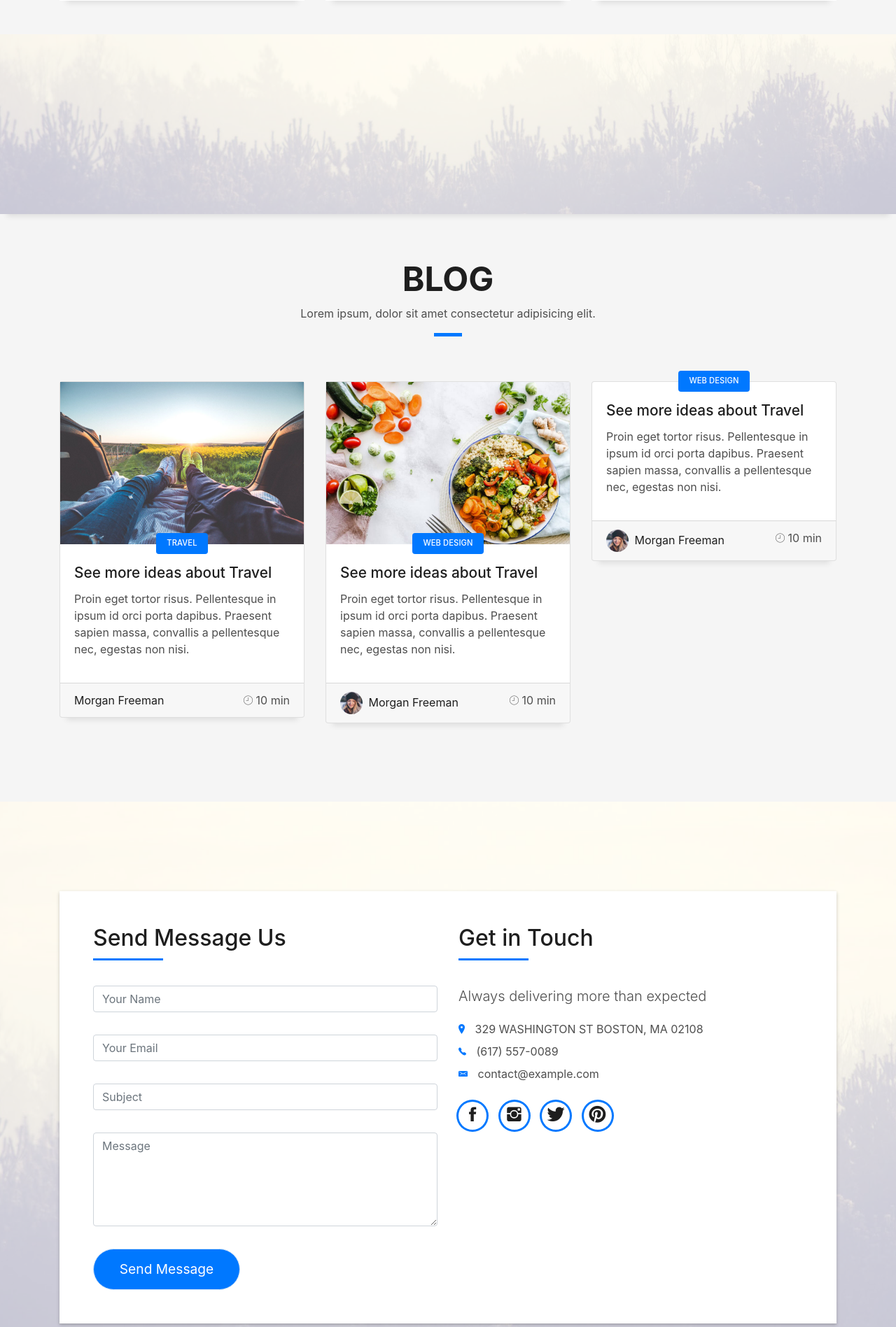
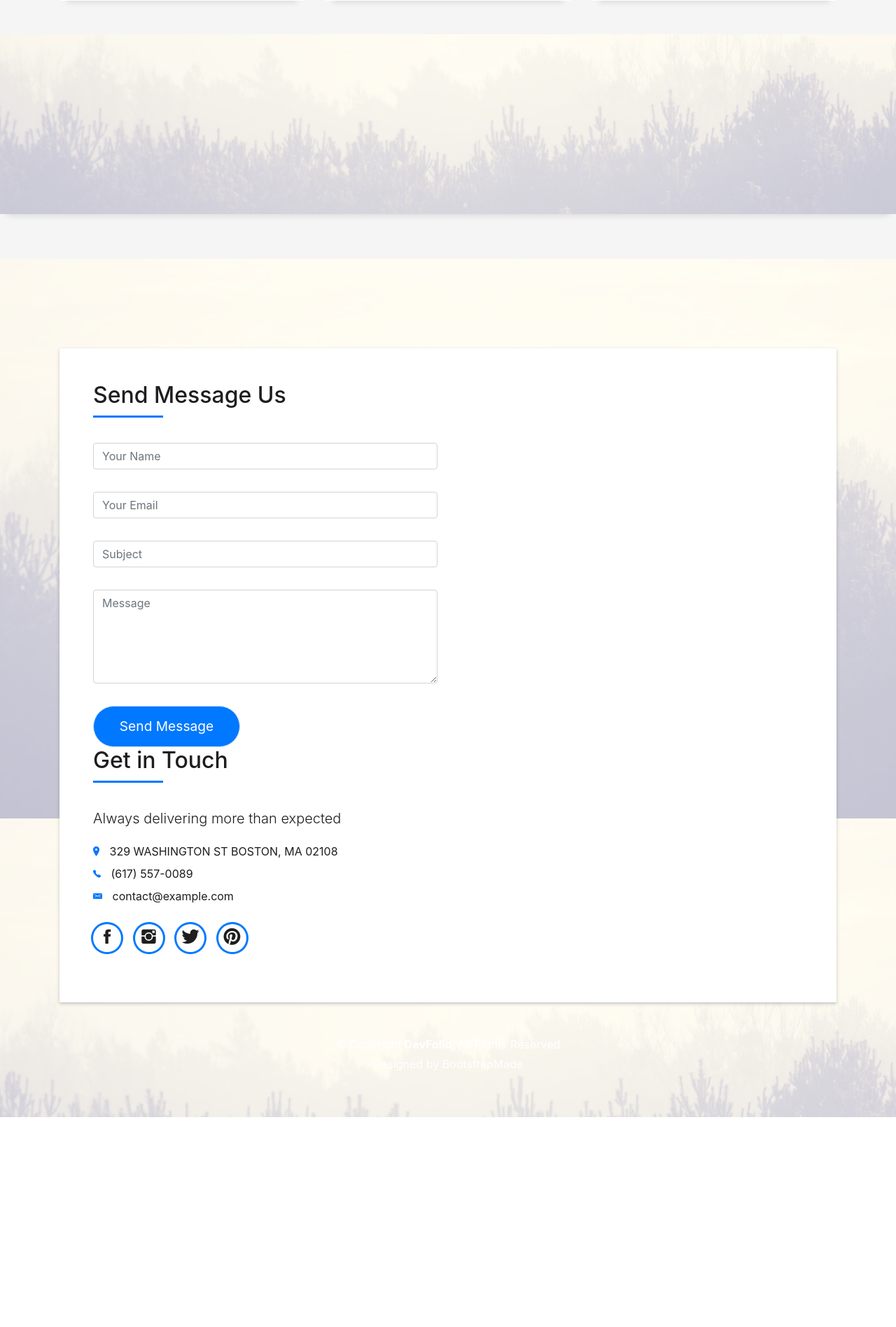
Before and after one commit to teddybak/porchester, a PHP site: page / in a window 1280 px wide. Shown: the part 4039-5936 px from the top of the page at 70% size. After the commit the page ends 5636 px from the top, so only its background shows below. Run offline with PHP 8.4, Linux system fonts and the light colour scheme; some web fonts are replaced.

Commit message:
in progress

```diff
--- a/index.php
+++ b/index.php
@@ -2,7 +2,7 @@
 <html lang="en">
   <head>
     <meta charset="utf-8" />
-    <title>Porchester Interiors</title>
+    <title>DevFolio Bootstrap Template</title>
     <meta content="width=device-width, initial-scale=1.0" name="viewport" />
     <meta content="" name="keywords" />
     <meta content="" name="description" />
@@ -39,7 +39,7 @@
       position: fixed;
       right: 0;
       bottom: 0;
-      width: 100%;
+      /* width: 100%; */
       height: auto;
       z-index: 500;
     }
@@ -119,9 +119,7 @@
             <li class="nav-item">
               <a class="nav-link js-scroll" href="#work">Work</a>
             </li>
-            <li class="nav-item">
-              <a class="nav-link js-scroll" href="#blog">Blog</a>
-            </li>
+
             <li class="nav-item">
               <a class="nav-link js-scroll" href="#contact">Contact</a>
             </li>
@@ -625,142 +623,7 @@
     </div>
 
     <!--/ Section Blog Star /-->
-    <section id="blog" class="blog-mf sect-pt4 route">
-      <div class="container">
-        <div class="row">
-          <div class="col-sm-12">
-            <div class="title-box text-center">
-              <h3 class="title-a">
-                Blog
-              </h3>
-              <p class="subtitle-a">
-                Lorem ipsum, dolor sit amet consectetur adipisicing elit.
-              </p>
-              <div class="line-mf"></div>
-            </div>
-          </div>
-        </div>
-        <div class="row">
-          <div class="col-md-4">
-            <div class="card card-blog">
-              <div class="card-img">
-                <a href="blog-single.html"
-                  ><img src="img/post-1.jpg" alt="" class="img-fluid"
-                /></a>
-              </div>
-              <div class="card-body">
-                <div class="card-category-box">
-                  <div class="card-category">
-                    <h6 class="category">Travel</h6>
-                  </div>
-                </div>
-                <h3 class="card-title">
-                  <a href="blog-single.html">See more ideas about Travel</a>
-                </h3>
-                <p class="card-description">
-                  Proin eget tortor risus. Pellentesque in ipsum id orci porta
-                  dapibus. Praesent sapien massa, convallis a pellentesque nec,
-                  egestas non nisi.
-                </p>
-              </div>
-              <div class="card-footer">
-                <div class="post-author">
-                  <a href="#">
-<!--                    <img-->
-<!--                      src="img/testimonial-2.jpg"-->
-<!--                      alt=""-->
-<!--                      class="avatar rounded-circle"-->
-<!--                    />-->
-                    <span class="author">Morgan Freeman</span>
-                  </a>
-                </div>
-                <div class="post-date">
-                  <span class="ion-ios-clock-outline"></span> 10 min
-                </div>
-              </div>
-            </div>
-          </div>
-          <div class="col-md-4">
-            <div class="card card-blog">
-              <div class="card-img">
-                <a href="blog-single.html"
-                  ><img src="img/post-2.jpg" alt="" class="img-fluid"
-                /></a>
-              </div>
-              <div class="card-body">
-                <div class="card-category-box">
-                  <div class="card-category">
-                    <h6 class="category">Web Design</h6>
-                  </div>
-                </div>
-                <h3 class="card-title">
-                  <a href="blog-single.html">See more ideas about Travel</a>
-                </h3>
-                <p class="card-description">
-                  Proin eget tortor risus. Pellentesque in ipsum id orci porta
-                  dapibus. Praesent sapien massa, convallis a pellentesque nec,
-                  egestas non nisi.
-                </p>
-              </div>
-              <div class="card-footer">
-                <div class="post-author">
-                  <a href="#">
-                    <img
-                      src="img/testimonial-2.jpg"
-                      alt=""
-                      class="avatar rounded-circle"
-                    />
-                    <span class="author">Morgan Freeman</span>
-                  </a>
-                </div>
-                <div class="post-date">
-                  <span class="ion-ios-clock-outline"></span> 10 min
-                </div>
-              </div>
-            </div>
-          </div>
-          <div class="col-md-4">
-            <div class="card card-blog">
-              <div class="card-img">
-<!--                <a href="blog-single.html"-->
-<!--                  ><img src="img/post-3.jpg" alt="" class="img-fluid"-->
-<!--                /></a>-->
-              </div>
-              <div class="card-body">
-                <div class="card-category-box">
-                  <div class="card-category">
-                    <h6 class="category">Web Design</h6>
-                  </div>
-                </div>
-                <h3 class="card-title">
-                  <a href="blog-single.html">See more ideas about Travel</a>
-                </h3>
-                <p class="card-description">
-                  Proin eget tortor risus. Pellentesque in ipsum id orci porta
-                  dapibus. Praesent sapien massa, convallis a pellentesque nec,
-                  egestas non nisi.
-                </p>
-              </div>
-              <div class="card-footer">
-                <div class="post-author">
-                  <a href="#">
-                    <img
-                      src="img/testimonial-2.jpg"
-                      alt=""
-                      class="avatar rounded-circle"
-                    />
-                    <span class="author">Morgan Freeman</span>
-                  </a>
-                </div>
-                <div class="post-date">
-                  <span class="ion-ios-clock-outline"></span> 10 min
-                </div>
-              </div>
-            </div>
-          </div>
-        </div>
-      </div>
-    </section>
+
     <!--/ Section Blog End /-->
 
     <!--/ Section Contact-Footer Star /-->
```
